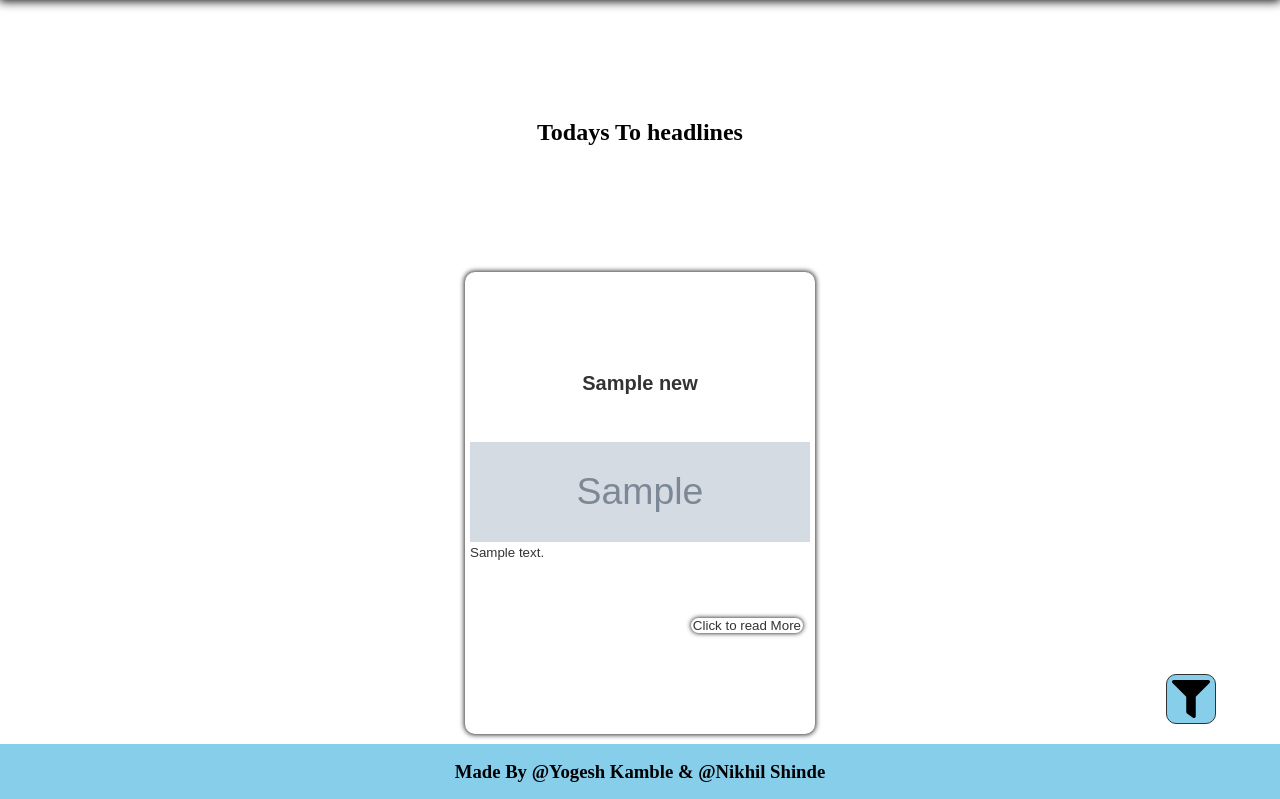
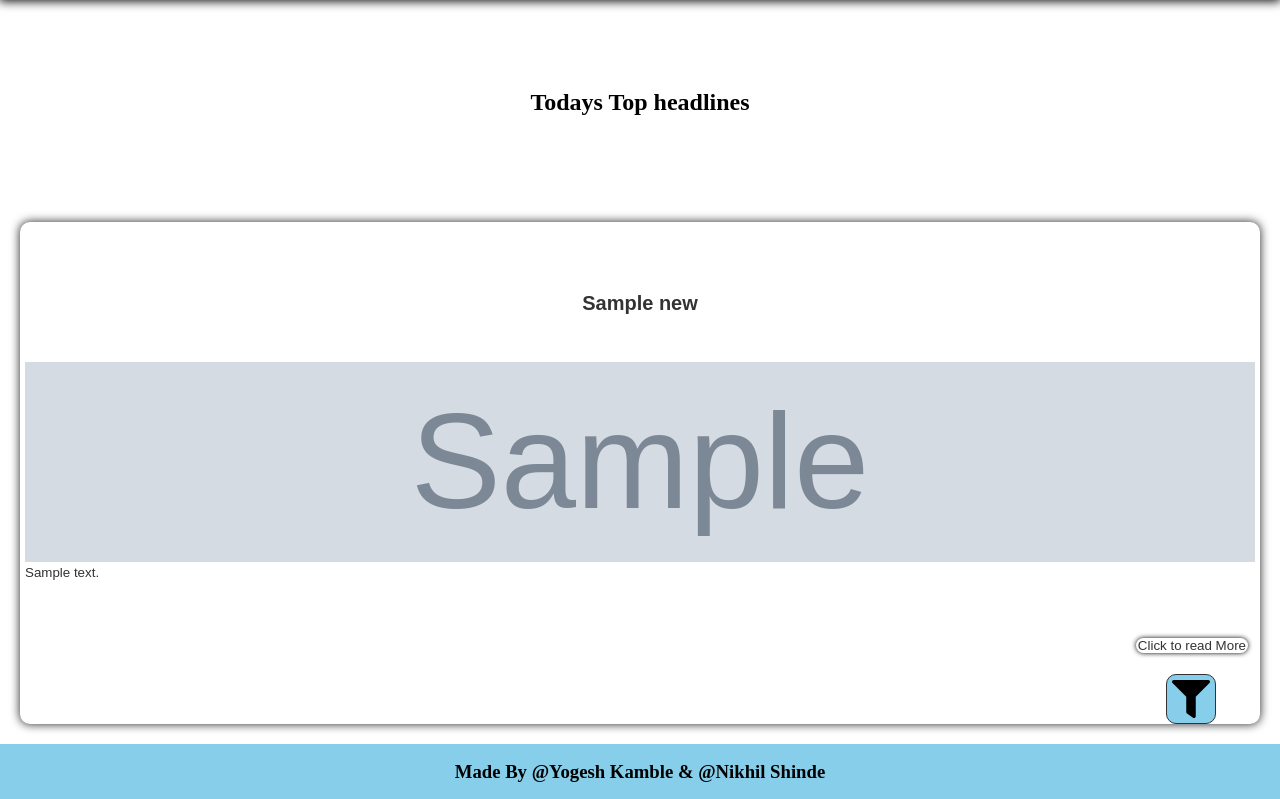
Before and after one commit to 282000ypk/newsapp, a Flask app: template templates/readnews.html in a window 1280 px wide. Shown: the part 56-855 px from the top of the page. Run offline with Flask 2, Linux system fonts and the light colour scheme; the template is opened without the code that fills it: most values are stand-ins (such as "Sample title", 1, 10 or a date in 2020); grey boxes marked "Sample" are stand-in pictures; parts of the project's set-up code (start-up, migrations or seed data) failed here and were passed over.

Commit message:
Ui changes mmade

```diff
--- a/static/readnews.css
+++ b/static/readnews.css
@@ -28,10 +28,10 @@ section
 	--bg:  #fff;
 	--txt:  #333;
 	--shadow:  black;
-	flex: 0 1 350px;
+	flex: 1 1 300px;
 	color: #333;
-	box-shadow: 0 0 5px 1px #333;
-	margin: 10px;
+	box-shadow: 0 0px 10px 0.5px #333;
+	margin: 20px;
 	padding: 5px;
 	background-color: #fff;
 	border-radius: 10px;
@@ -43,12 +43,10 @@ section
 .news:hover,
 .news:focus
 {
-	--bg:  #333;
-	--txt:  #fff;
-	--shadow:  white;
-	box-shadow: 0 0 10px 1px var(--shadow);
+	box-shadow: 0 0px 30px 1px var(--shadow);
 	background-color: var(--bg);
 	color: var(--txt);
+	transform:  scale(1.02);
 }
 .card
 {
@@ -57,7 +55,7 @@ section
 .card > img
 {
 	width: 100%;
-	height: 100px;
+	height: 200px;
 	object-fit: cover;
 
 }
@@ -88,7 +86,6 @@ section
 	border-radius: 999px;
 	padding: 0px 2px;
 	background-color: var(--bg);
-
 }
 
 .filter-btn
--- a/templates/readnews.html
+++ b/templates/readnews.html
@@ -24,10 +24,10 @@
     <!--container-->
     <div class="allnews" id="allnewsid">
         <section>
-            <h1>Todays To headlines</h1>
+            <h1>Todays Top headlines</h1>
         </section>
         {%for news in data["articles"]%}
-        <button class="news">
+        <button class="news {{data.sentiment}}">
             <div class="card">
                 <h2>
                     {{news['title']}}
```
Also changed, not shown: allnews.json (+1 -1 lines), 1 other file.
